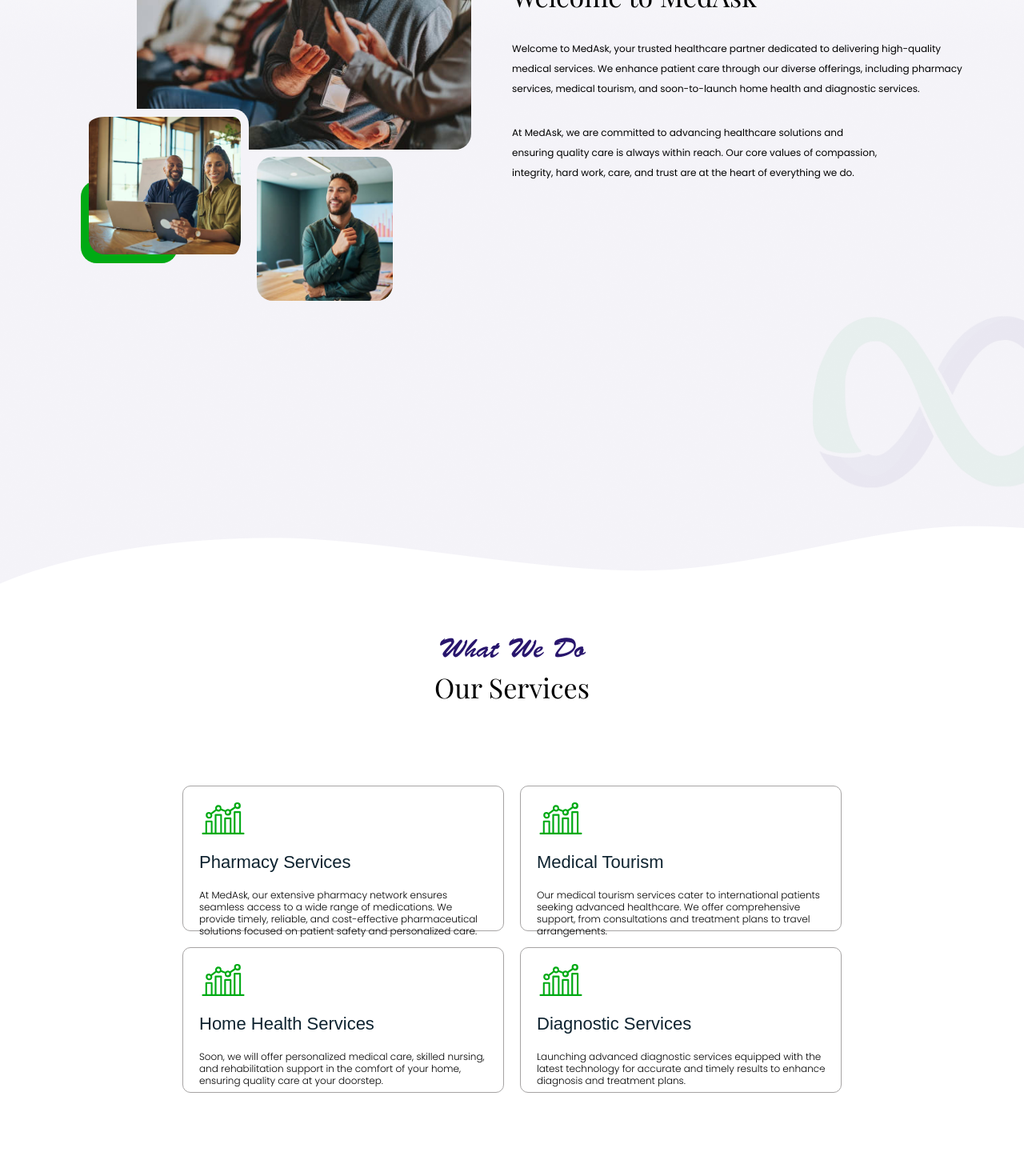
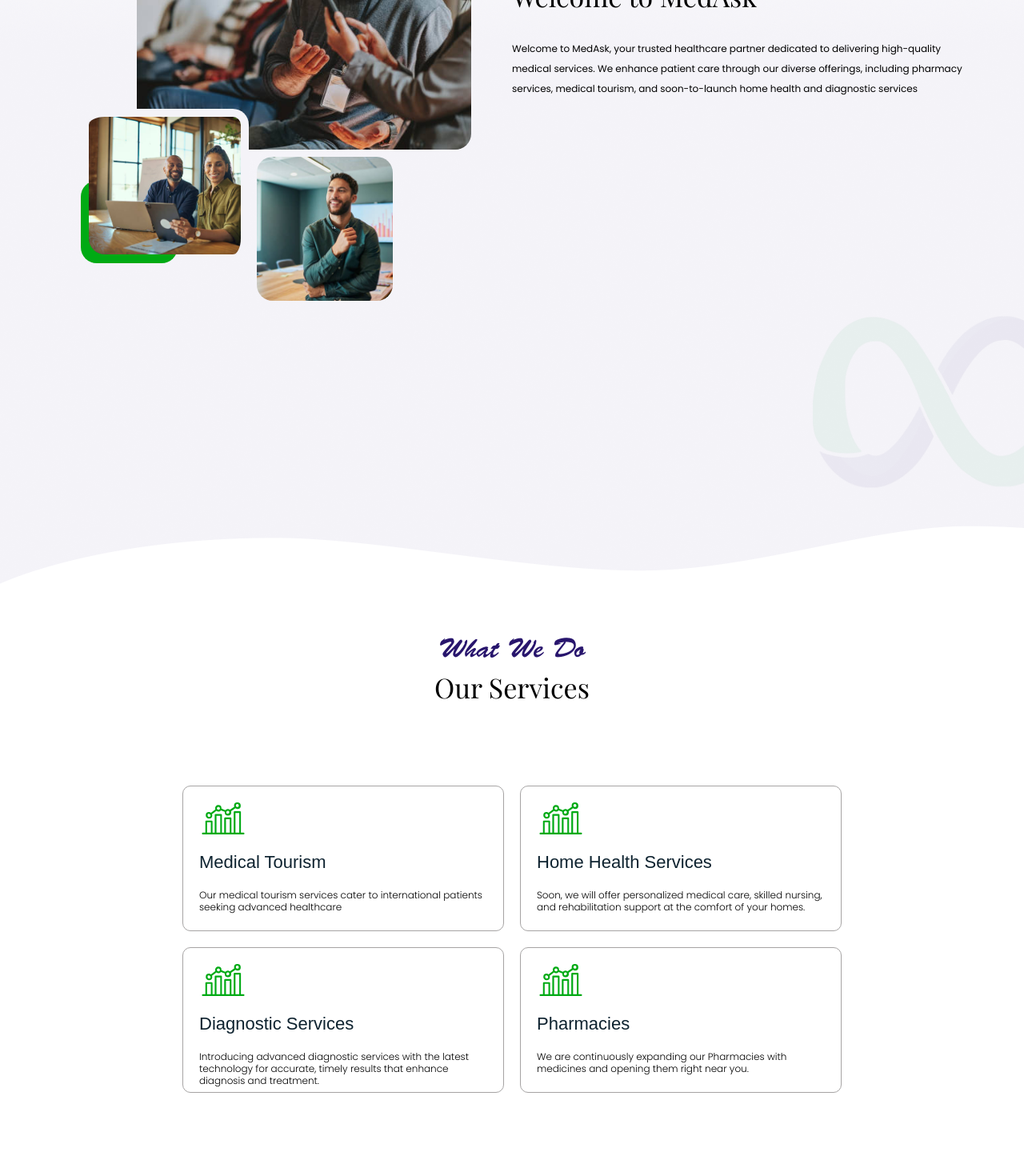
Before and after one commit to mussawir/medask, a React (Create React App) app: page /aboutus in a window 1280 px wide. Shown: the part 940-2410 px from the top of the page at 80% size. Built offline with nearby package versions, Linux system fonts and the light colour scheme; a web font is replaced by a local one.

Commit message:
about us page content updated

```diff
--- a/src/components/About1.tsx
+++ b/src/components/About1.tsx
@@ -18,13 +18,9 @@
                 <h1 className='h1about1 ibrtitle1'>Who We Are</h1>
                 <h2 className='h2about1 subtitle'>Welcome to MedAsk</h2>
                 <p className='pabout1'>
-                    Welcome to MedAsk, your trusted healthcare partner dedicated to delivering high-quality medical services.
-                    We enhance patient care through our diverse offerings, including pharmacy services, medical tourism, and soon-to-launch home health and diagnostic services.
+                Welcome to MedAsk, your trusted healthcare partner dedicated to delivering high-quality medical services. We enhance patient care through our diverse offerings, including pharmacy services, medical tourism, and soon-to-launch home health and diagnostic services
                 </p>
-                <p className='p2about1'>
-                    At MedAsk, we are committed to advancing healthcare solutions and ensuring quality care is always within reach.
-                    Our core values of compassion, integrity, hard work, care, and trust are at the heart of everything we do.
-                </p>
+
             </div>
         </div>
 
--- a/src/components/About2.tsx
+++ b/src/components/About2.tsx
@@ -14,19 +14,9 @@
                 <div className="aboutdiv1">
                     <div className="aboutdiv2">
                         <Icon />
-                        <h1 className='about2h3'>Pharmacy Services</h1>
-                        <p className='aboutp1'>
-                            At MedAsk, our extensive pharmacy network ensures seamless access to a wide range of medications.
-                            We provide timely, reliable, and cost-effective pharmaceutical solutions focused on patient safety and personalized care.
-                        </p>
-                        <div className='arrw'></div>
-                    </div>
-                    <div className="aboutdiv2">
-                        <Icon />
                         <h1 className='about2h3'>Medical Tourism</h1>
                         <p className='aboutp1'>
-                            Our medical tourism services cater to international patients seeking advanced healthcare.
-                            We offer comprehensive support, from consultations and treatment plans to travel arrangements.
+                        Our medical tourism services cater to international patients seeking advanced healthcare
                         </p>
                         <div className='arrw'></div>
                     </div>
@@ -34,7 +24,7 @@
                         <Icon />
                         <h1 className='about2h3'>Home Health Services</h1>
                         <p className='aboutp1'>
-                            Soon, we will offer personalized medical care, skilled nursing, and rehabilitation support in the comfort of your home, ensuring quality care at your doorstep.
+                        Soon, we will offer personalized medical care, skilled nursing, and rehabilitation support at the comfort of your homes.
                         </p>
                         <div className='arrw'></div>
                     </div>
@@ -42,8 +32,15 @@
                         <Icon />
                         <h1 className='about2h3'>Diagnostic Services</h1>
                         <p className='aboutp1'>
-                            Launching advanced diagnostic services equipped with the latest technology for accurate and timely results
-                            to enhance diagnosis and treatment plans.
+                        Introducing advanced diagnostic services with the latest technology for accurate, timely results that enhance diagnosis and treatment.
+                        </p>
+                        <div className='arrw'></div>
+                    </div>
+                    <div className="aboutdiv2">
+                        <Icon />
+                        <h1 className='about2h3'>Pharmacies</h1>
+                        <p className='aboutp1'>
+                        We are continuously expanding our Pharmacies with medicines and opening them right near you.
                         </p>
                         <div className='arrw'></div>
                     </div>
--- a/src/components/About3.tsx
+++ b/src/components/About3.tsx
@@ -14,12 +14,9 @@
                     <h1 className="about3h1 ibrtitle1">MedAsk Role</h1>
                     <h1 className="about3h2 subtitle">MedAsk's Role in Healthcare</h1>
 
-                    <p className="about3p1">
-                        The healthcare market in Pakistan provides an opportunity for MedAsk to emerge as a competitive player in the medical tourism industry. With access to state-of-the-art medical facilities through established relationships with hospitals and healthcare professionals, including a network of skilled doctors and specialists, MedAsk is capable of delivering high-quality medical services to foreign and overseas patients.
-                    </p>
-
                     <p className="about3p2">
-                        MedAsk expands its service offerings by utilizing partnerships and collaborations with connected industries through associated companies and business units. Collaborations with hospitals, institutes, travel agencies, and tourism organizations enhance MedAsk's competitiveness in the medical tourism market, creating synergies and maximizing opportunities.
+                    Healthcare market in Pakistan provides an opportunity for MedAsk as a potential competitive player in medical tourism industry. MedAsk has access to the state-of-the-art medical facilities through established relationships with hospitals and healthcare professionals including a network of skilled doctors and specialists capable of delivering high-quality medical services to foreigners and overseas patients
+                    MedAsk through its platform expands service offerings by utilizing partnerships and collaborations with connected industries through associated companies and business units. Collaborations with hospitals, institutes, travel agencies, and tourism organizations enhance MedAsk's competitiveness in the medical tourism market, creating synergies and maximizing opportunities.
                     </p>
                 </div>
                 <div className="girdcen">
@@ -32,7 +29,7 @@
                             <div className="aboutbodytext">
                                 <h1 className='about2h3'>Vision Statement</h1>
                                 <p className='about3p3'>
-                                    Be a leading medical tourism operator, providing the highest quality care, compassion, and support, while delivering a culturally appropriate, affordable, seamless, and enjoyable experience.
+                                Be a leading medical tourism operator, providing highest quality care, compassion, and support, while delivering a culturally appropriate, affordable, seamless, and enjoyable experience.
                                 </p>
                             </div>
                         </div>
@@ -44,7 +41,7 @@
                             <div className="aboutbodytext">
                                 <h1 className='about2h3'>Mission Statement</h1>
                                 <p className='about3p3'>
-                                    Curate a seamless and unforgettable medical tourism experience, empowering individuals to access high-quality, culturally appropriate, and cost-effective healthcare with a touch of excellence.
+                                Curate a seamless and unforgettable medical tourism experience, empowering individuals to access high quality, culturally apt and cost-effective healthcare with a touch of excellence.
                                 </p>
                             </div>
                         </div>
@@ -56,7 +53,7 @@
                             <div className="aboutbodytext">
                                 <h1 className='about2h3'>Core Values</h1>
                                 <p className='about3p3'>
-                                    Excellence, Compassion, Integrity, Collaboration, Innovation, Safety, Respect.
+                                At MedAsk we put our patients ahead and value, Integrity, Compassion, Hard Work and most of all Care & Trust
                                 </p>
                             </div>
                         </div>
--- a/src/components/AboutUsSec1.tsx
+++ b/src/components/AboutUsSec1.tsx
@@ -13,8 +13,7 @@
                         <img src={greenhr} className="greenhr1" alt="Green horizontal rule" />
                     </div>
                     <p className='aboutussec1p1'>
-                        MedAsk is a leading healthcare provider committed to delivering comprehensive and accessible medical solutions. Our focus is on enhancing patient care through integrated services, including pharmacy, medical tourism, and upcoming home health and diagnostic services.
-                    </p>
+                    Discover Our Commitment to Excellence in Healthcare and Patient-Centered Solutions                    </p>
                 </div>
                 <div className="head1bg2"></div>
                 <div className="head1bg3"></div>
--- a/src/components/about4.tsx
+++ b/src/components/about4.tsx
@@ -43,7 +43,7 @@
                         </div>
                         <div className='about4ml'>
                             <Icon2 />
-                            <p className='about4p2'>"Since working with LearnEmail we've continued to see stable inboxing, which is great. Thank you again for all of your help and guidance - we would recommend LearnEmail to any company experiencing email deliverability issues."</p>
+                            <p className='about4p2'>I can't thank MedAsk enough for their incredible support. From the moment I reached out, their team was attentive and knowledgeable. The advanced diagnostic services provided clear and timely results, which made a huge difference in my treatment plan. I truly feel valued as a patient. Highly recommend them!</p>
                         </div>
                     </div>
                      <div className="about4right">
```
